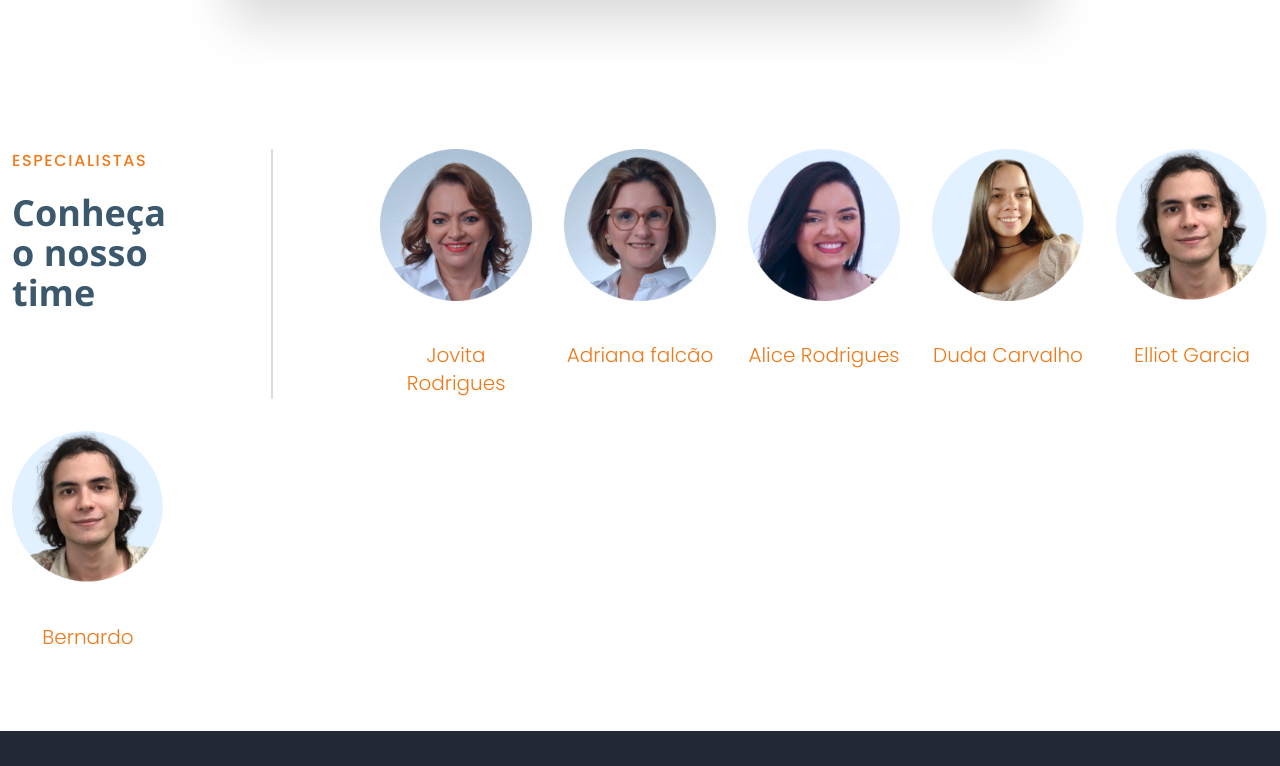
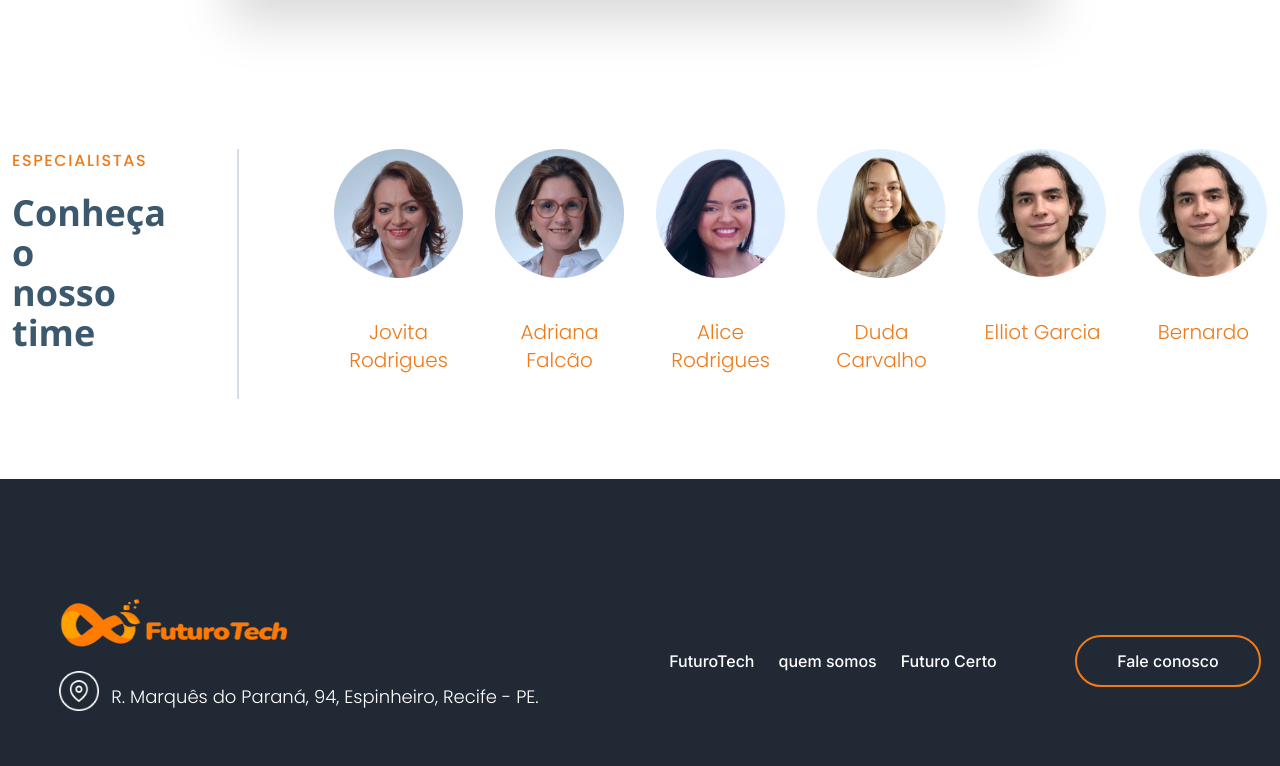
Before and after one commit to gabrielreisdev/Futuro-Certo, a website: page about.html in a window 1280 px wide. Shown: the part 2634-3400 px from the top of the page. Drawn offline with nearby package versions, Linux system fonts and the light colour scheme; files whose address does not match are found by name.

Commit message:
mudança no time

```diff
--- a/about.html
+++ b/about.html
@@ -175,38 +175,38 @@
 
   <!-- Team -->
 
-  <div class="w-full py-[5rem] px-3 bg-white" >
-    <div class="max-w-[1400px] mx-auto grid md:grid-cols-7 gap-8">
-        <div class="w-full max-w-[200px] mx-auto">
-          <h2 class="font-poppins text-laranjaOriginal tracking-widest pb-5 text-center  md:text-left">ESPECIALISTAS</h2>
+  <div class="w-full py-[5rem] px-3 bg-white">
+    <div class="max-w-[1400px] mx-auto grid md:grid-cols-8 gap-8">
+      <div class="w-full col-span-2 md:col-span-1">
+        <h2 class="font-poppins text-laranjaOriginal tracking-widest pb-5 text-center md:text-left">ESPECIALISTAS</h2>
         <h1 class="font-opensans text-4xl text-[#3C586D] font-bold text-center md:text-left">Conheça o nosso time</h1>
       </div>
       <div class="w-full">
         <img class="mx-auto rotate-90 md:rotate-0" src="./assets/divisória.png" alt="">
       </div>
-        <div class="w-full">
+      <div class="w-full col-span-2">
         <img class="mx-auto" src="./assets/fotocolaborador1.png" alt="">
-            <h2 class="text-laranjaOriginal  font-poppins font-light text-center mt-10 text-xl">Jovita Rodrigues</h2>
+        <h2 class="text-laranjaOriginal font-poppins font-light text-center mt-10 text-xl">Jovita Rodrigues</h2>
       </div>
-        <div class="w-full">
+      <div class="w-full col-span-2">
         <img class="mx-auto" src="./assets/fotocolaborador2.png" alt="">
-            <h2 class="text-laranjaOriginal  font-poppins font-light text-center mt-10 text-xl">Adriana falcão</h2>
+        <h2 class="text-laranjaOriginal font-poppins font-light text-center mt-10 text-xl">Adriana Falcão</h2>
       </div>
-        <div class="w-full">
+      <div class="w-full col-span-2">
         <img class="mx-auto" src="./assets/fotocolaborador4.png" alt="">
-          <h2 class="text-laranjaOriginal  font-poppins font-light text-center mt-10 text-xl">Alice Rodrigues</h2>
+        <h2 class="text-laranjaOriginal font-poppins font-light text-center mt-10 text-xl">Alice Rodrigues</h2>
       </div>
-        <div class="w-full">
+      <div class="w-full col-span-2">
         <img class="mx-auto" src="./assets/duda.png" alt="">
-          <h2 class="text-laranjaOriginal  font-poppins font-light text-center mt-10 text-xl">Duda Carvalho</h2>
+        <h2 class="text-laranjaOriginal font-poppins font-light text-center mt-10 text-xl">Duda Carvalho</h2>
       </div>
-        <div class="w-full">
+      <div class="w-full col-span-2">
         <img class="mx-auto" src="./assets/elliot.png" alt="">
-            <h2 class="text-laranjaOriginal  font-poppins font-light text-center mt-10 text-xl">Elliot Garcia</h2>
+        <h2 class="text-laranjaOriginal font-poppins font-light text-center mt-10 text-xl">Elliot Garcia</h2>
       </div>
-        <div class="w-full">
+      <div class="w-full col-span-2">
         <img class="mx-auto" src="./assets/elliot.png" alt="">
-            <h2 class="text-laranjaOriginal  font-poppins font-light text-center mt-10 text-xl">Bernardo</h2>
+        <h2 class="text-laranjaOriginal font-poppins font-light text-center mt-10 text-xl">Bernardo</h2>
       </div>
     </div>
   </div>
```
Also changed, not shown: css/main.css. Lines whose indentation alone changed are shown as unchanged.
